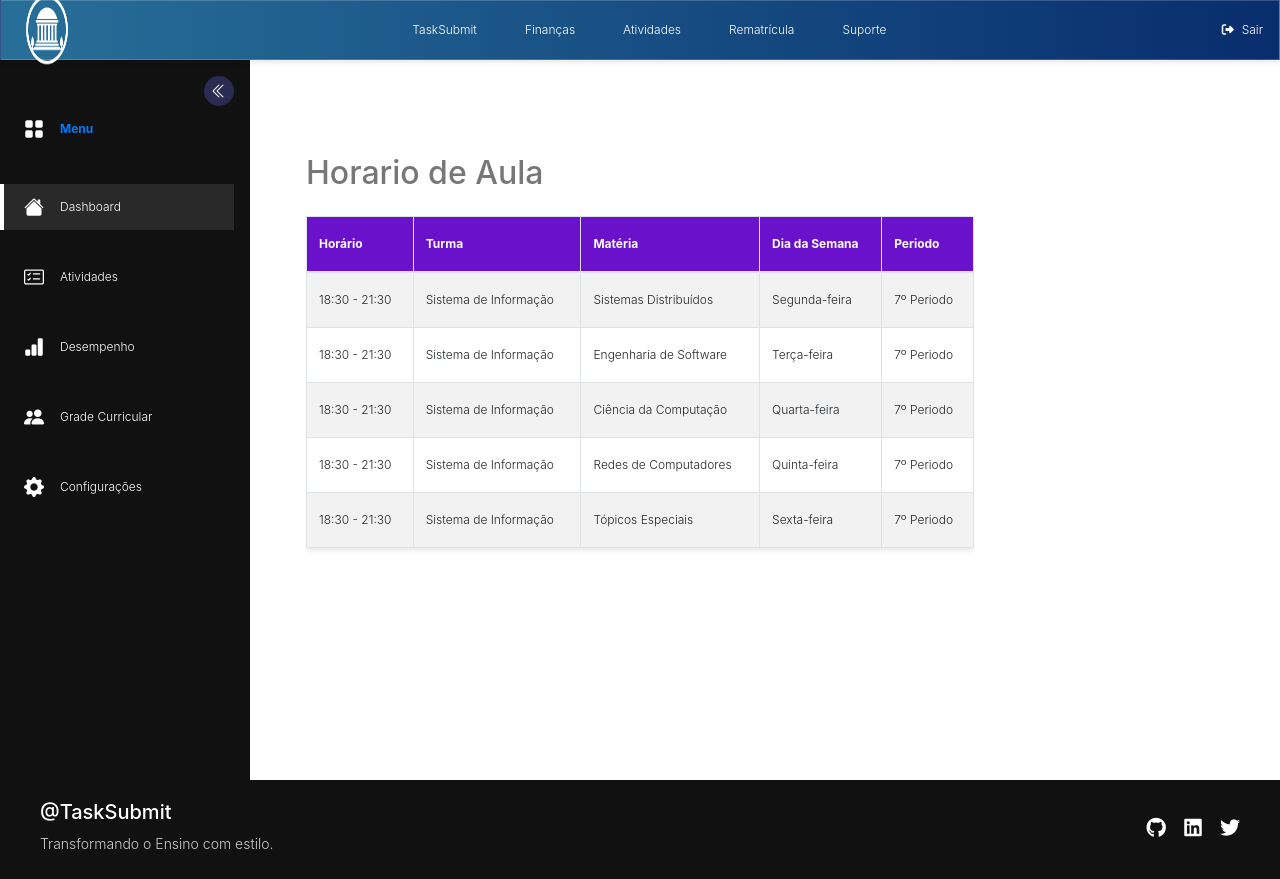
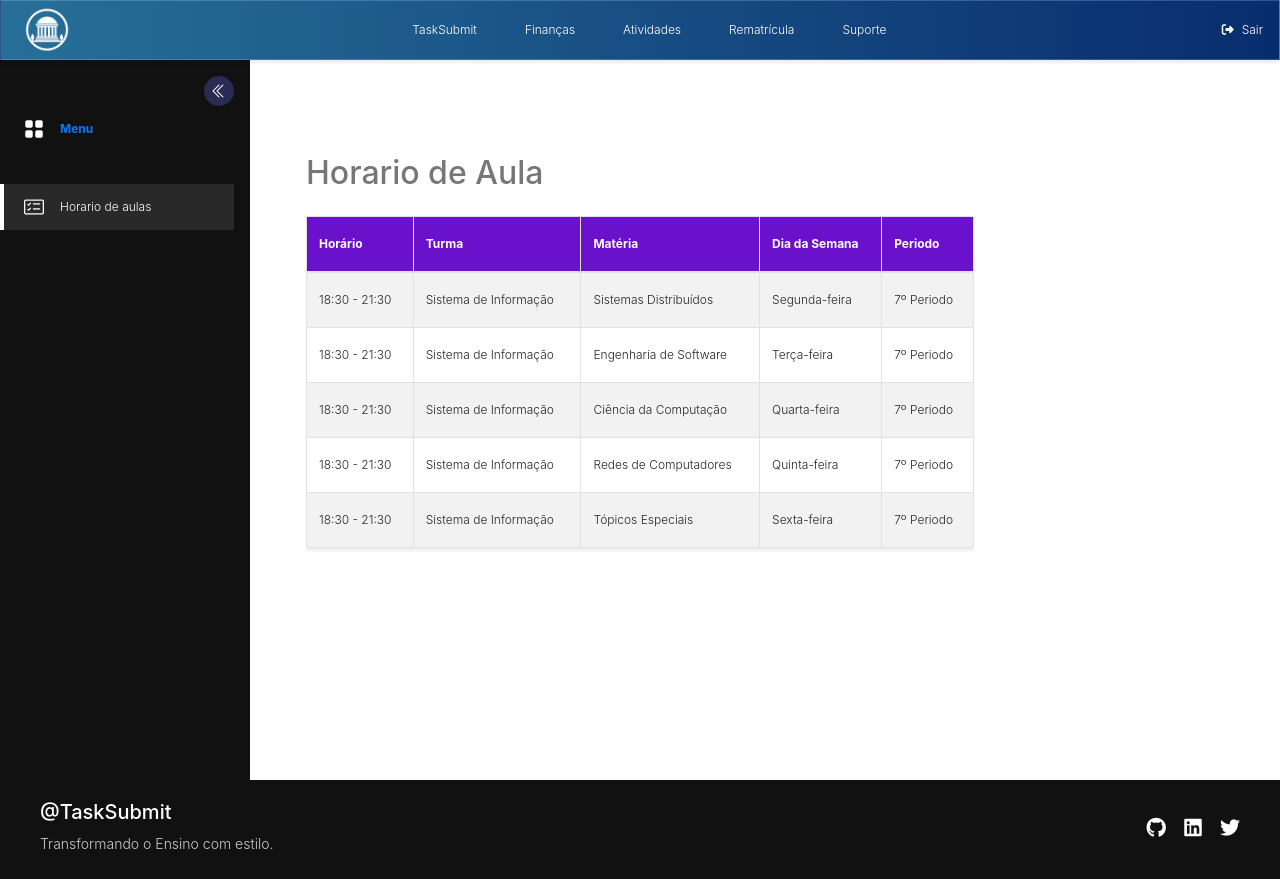
Before and after one commit to LeandroTakafaz/TaskSubmit, a website: page public/TeladeAula/horario_aula.html in a window 1280 px wide. Drawn offline with nearby package versions, Linux system fonts and the light colour scheme; files whose address does not match are found by name.

Commit message:
Horario de Aulas

```diff
--- a/public/TeladeAula/horario_aula.html
+++ b/public/TeladeAula/horario_aula.html
@@ -16,7 +16,7 @@
     <header class="header" id="header">
         <nav class="navbar">
             <div class="navbar-logo">
-                <img src="/public/imagens/logo_teste.png" alt="Logo" width="60" height="100">
+                <img src="/public/imagens/logo_teste.png" alt="Logo" width="60" height="60">
             </div>
             <div class="navbar-menu">
                 <a href="#" class="navbar-link">TaskSubmit</a>
@@ -43,31 +43,16 @@
                         </div>
                     </a>
                 </div>
-                <a href="#" class="nav_logo">
+                <a href="./portalaluno.html" class="nav_logo">
                     <i class='bi bi-grid-fill nav_logo-icon'></i>
                     <span class="nav_logo-name">Menu</span>
                 </a>
 
                 <div class="nav_list">
+
                     <a href="#" class="nav_link active">
-                        <i class='bi bi-house-fill nav_icon'></i>
-                        <span class="nav_name">Dashboard</span>
-                    </a>
-                    <a href="#" class="nav_link">
                         <i class='bi bi-card-checklist nav_icon'></i>
-                        <span class="nav_name">Atividades</span>
-                    </a>
-                    <a href="#" class="nav_link">
-                        <i class='bi bi-bar-chart-fill nav_icon'></i>
-                        <span class="nav_name">Desempenho</span>
-                    </a>
-                    <a href="#" class="nav_link">
-                        <i class='bi bi-people-fill nav_icon'></i>
-                        <span class="nav_name">Grade Curricular</span>
-                    </a>
-                    <a href="#" class="nav_link">
-                        <i class='bi bi-gear-fill nav_icon'></i>
-                        <span class="nav_name">Configurações</span>
+                        <span class="nav_name">Horario de aulas</span>
                     </a>
                 </div>
             </div>
```
Also changed, not shown: public/TeladeAula/portalaluno.html (+3 -3 lines).
